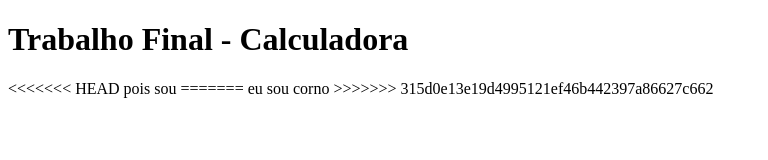
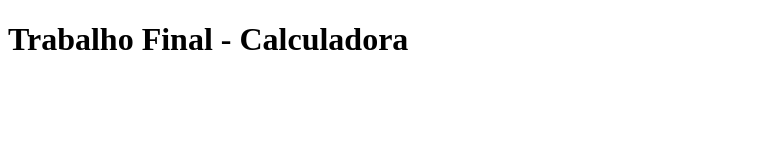
Before and after one commit to RodrigoESTGL/Calculadora_SD, a plain HTML site: page index.html in a window 1280 px wide. Shown: the whole page, without its empty margins (0-768 px from the left). Drawn offline with Linux system fonts and the light colour scheme.

Commit message:
First HTML project

```diff
--- a/index.html
+++ b/index.html
@@ -7,10 +7,5 @@
 </head>
 <body>
     <h1>Trabalho Final - Calculadora</h1>
-<<<<<<< HEAD
-    pois sou
-=======
-    eu sou corno
->>>>>>> 315d0e13e19d4995121ef46b442397a86627c662
 </body>
 </html>
```
